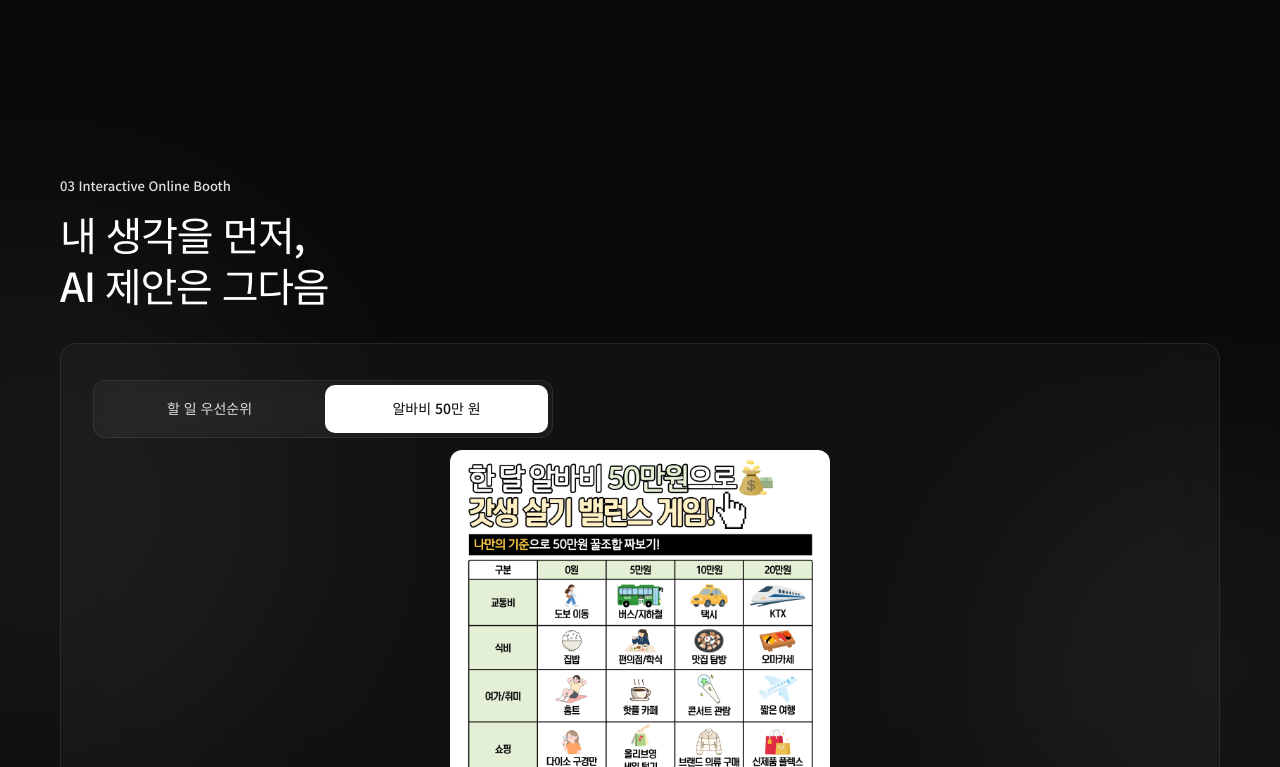
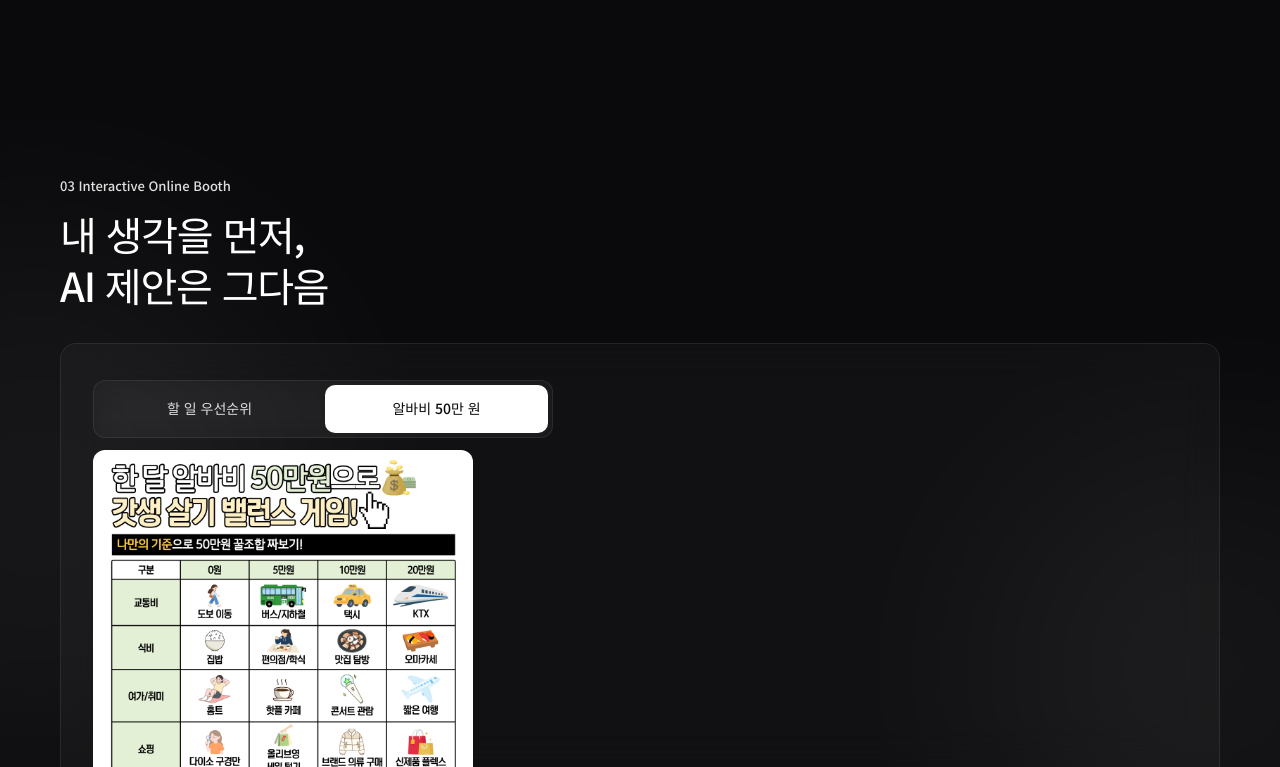
Before and after one commit to saveinmemories/BrainFirst, a plain HTML site: page index.html in a window 1280 px wide. Both pictures are taken after a click on the button "알바비 50만 원". Shown: the part 2076-2843 px from the top of the page. Drawn offline with Linux system fonts and the light colour scheme.

Commit message:
Update index.html

```diff
--- a/index.html
+++ b/index.html
@@ -178,7 +178,7 @@ b,strong{font-weight:500}
 <div id="aOut"></div></div>
 
 <div id="tB" class="hidden">
-<img src="balance.png" width="100%" style="max-width:380px;display:block;margin:0 auto 20px;border-radius:12px;">
+<img src="balance.png" width="100%" style="max-width:380px;display:block;margin:0 0 20px;border-radius:12px;">
 <p class="sub">이번 달 알바비는 50만 원. 영역마다 금액을 골라 균형 있게 나눠 보세요.</p>
 <div class="gauge" id="gauge"><div class="top"><span>예산 게이지</span><span id="sum">0 / 50만 원</span></div><div class="gtrack"><div class="gfill" id="gf"></div></div></div>
 <div class="warn" id="warn"></div>
```
